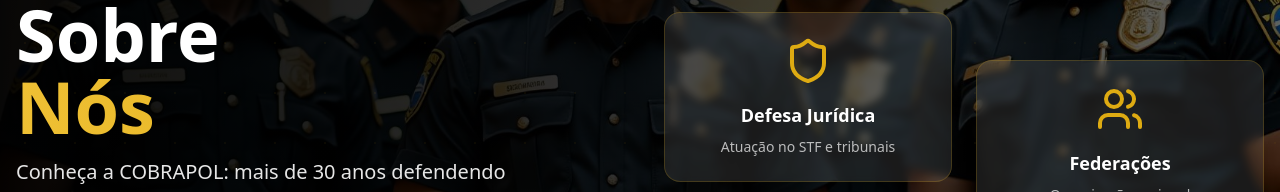
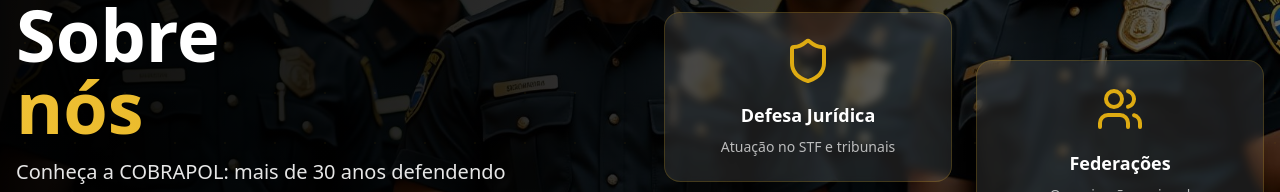
Before and after one commit to Dwalkerd/cobrapol-33, a React (Vite) app: page /institucional/sobre-nos in a window 1280 px wide. Shown: the part 319-511 px from the top of the page. Built offline with nearby package versions, Linux system fonts and the light colour scheme; no server answers; the database is empty.

Commit message:
Fix: Trocar "Nós" por "nós"

```diff
--- a/src/pages/institucional/SobreNos.tsx
+++ b/src/pages/institucional/SobreNos.tsx
@@ -74,7 +74,7 @@ const SobreNos = () => {
                 <h1 className="text-5xl lg:text-7xl font-bold leading-tight">
                   Sobre
                   <span className="block text-transparent bg-gradient-to-r from-gold-light to-gold bg-clip-text">
-                    Nós
+                    nós
                   </span>
                 </h1>
                 <p className="text-xl text-background/90 max-w-lg">
```
